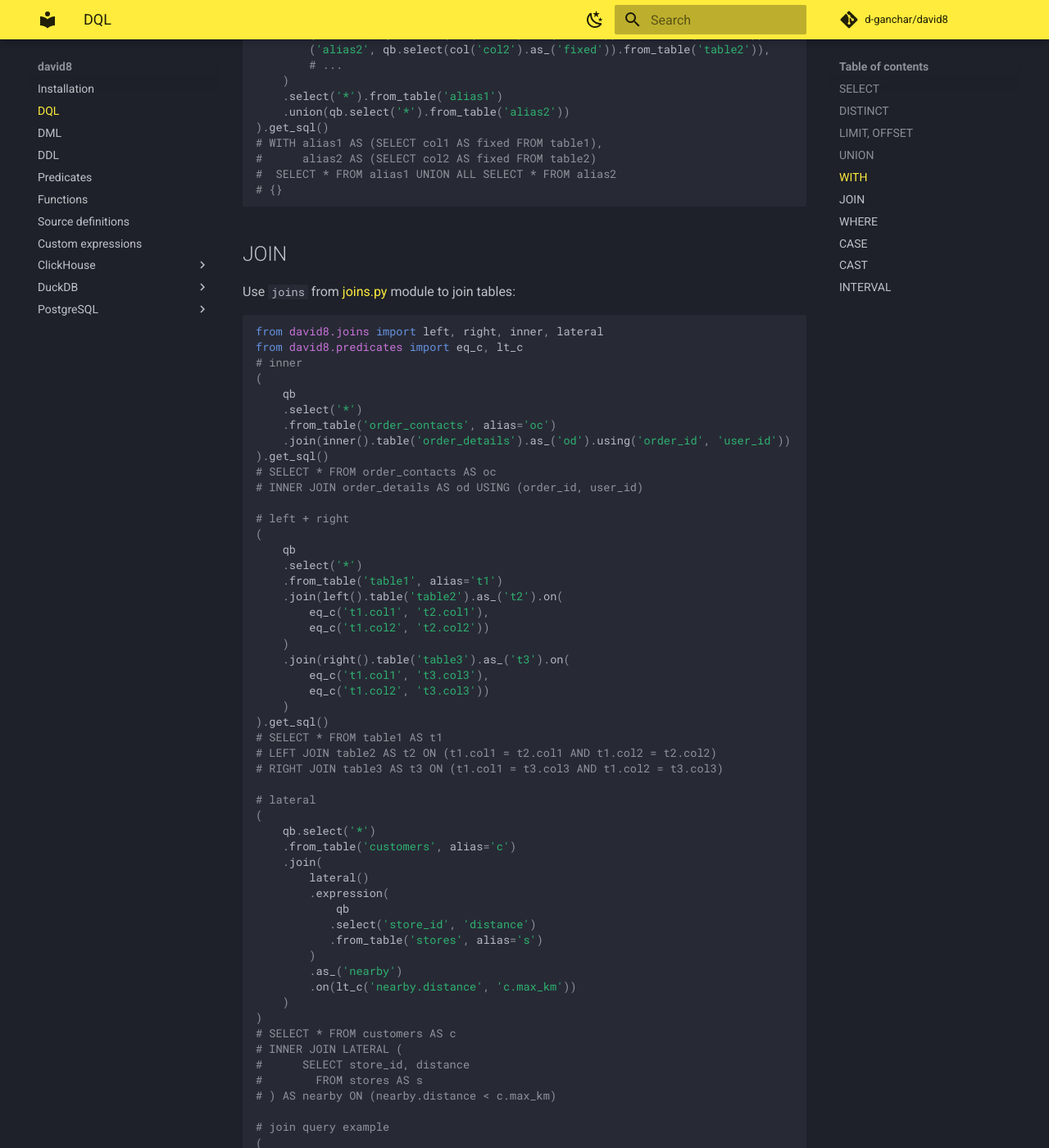
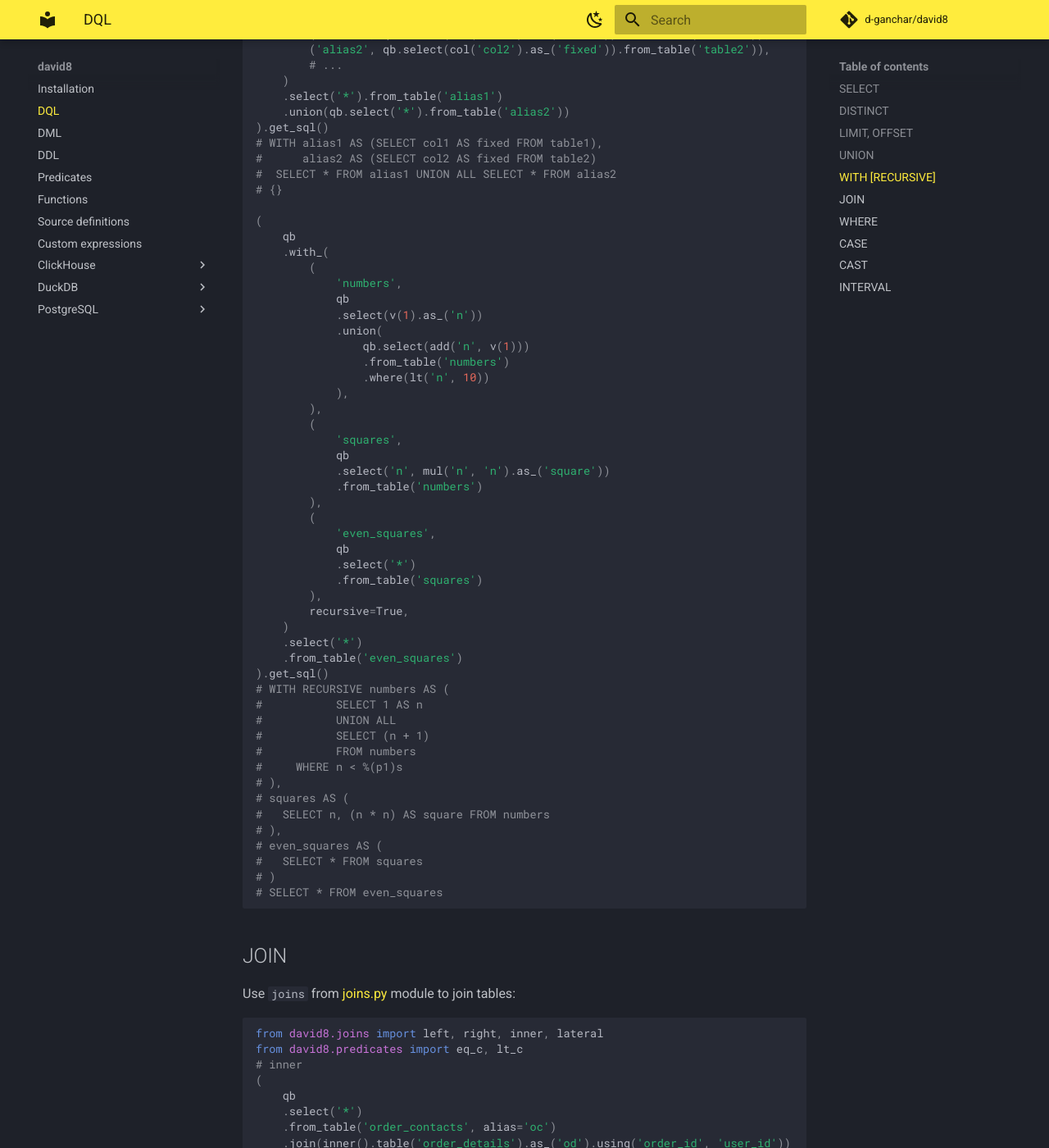
Before and after one commit to d-ganchar/david8, an MkDocs documentation site: the page built from docs/dql.md, in a window 1280 px wide and 1400 px high, scrolled down 2059 px. Shown: the whole window at 82% size. Built offline with MkDocs 1.6.1 and Material for MkDocs 9.7.7, drawn with Linux system fonts in a browser that asks for light colours; comment, search, counter and statistics services are not loaded.

Commit message:
#65 WITH RECURSIVE

````diff
--- a/docs/dql.md
+++ b/docs/dql.md
@@ -88,7 +88,7 @@ qb.select('*').from_table('events').limit(100).offset(100)
 # UNION SELECT col5 FROM table5
 ```
 
-## WITH
+## WITH [RECURSIVE]
 
 ```python
 (
@@ -105,6 +105,51 @@ qb.select('*').from_table('events').limit(100).offset(100)
 #      alias2 AS (SELECT col2 AS fixed FROM table2)
 #  SELECT * FROM alias1 UNION ALL SELECT * FROM alias2
 # {}
+
+(
+    qb
+    .with_(
+        (
+            'numbers',
+            qb
+            .select(v(1).as_('n'))
+            .union(
+                qb.select(add('n', v(1)))
+                .from_table('numbers')
+                .where(lt('n', 10))
+            ),
+        ),
+        (
+            'squares',
+            qb
+            .select('n', mul('n', 'n').as_('square'))
+            .from_table('numbers')
+        ),
+        (
+            'even_squares',
+            qb
+            .select('*')
+            .from_table('squares')
+        ),
+        recursive=True,
+    )
+    .select('*')
+    .from_table('even_squares')
+).get_sql()
+# WITH RECURSIVE numbers AS (
+#           SELECT 1 AS n
+#           UNION ALL
+#           SELECT (n + 1)
+#           FROM numbers
+#     WHERE n < %(p1)s
+# ),
+# squares AS (
+#   SELECT n, (n * n) AS square FROM numbers
+# ),
+# even_squares AS (
+#   SELECT * FROM squares
+# )
+# SELECT * FROM even_squares
 ```
 
 ## JOIN
````
Also changed, not shown: 4 other files.
